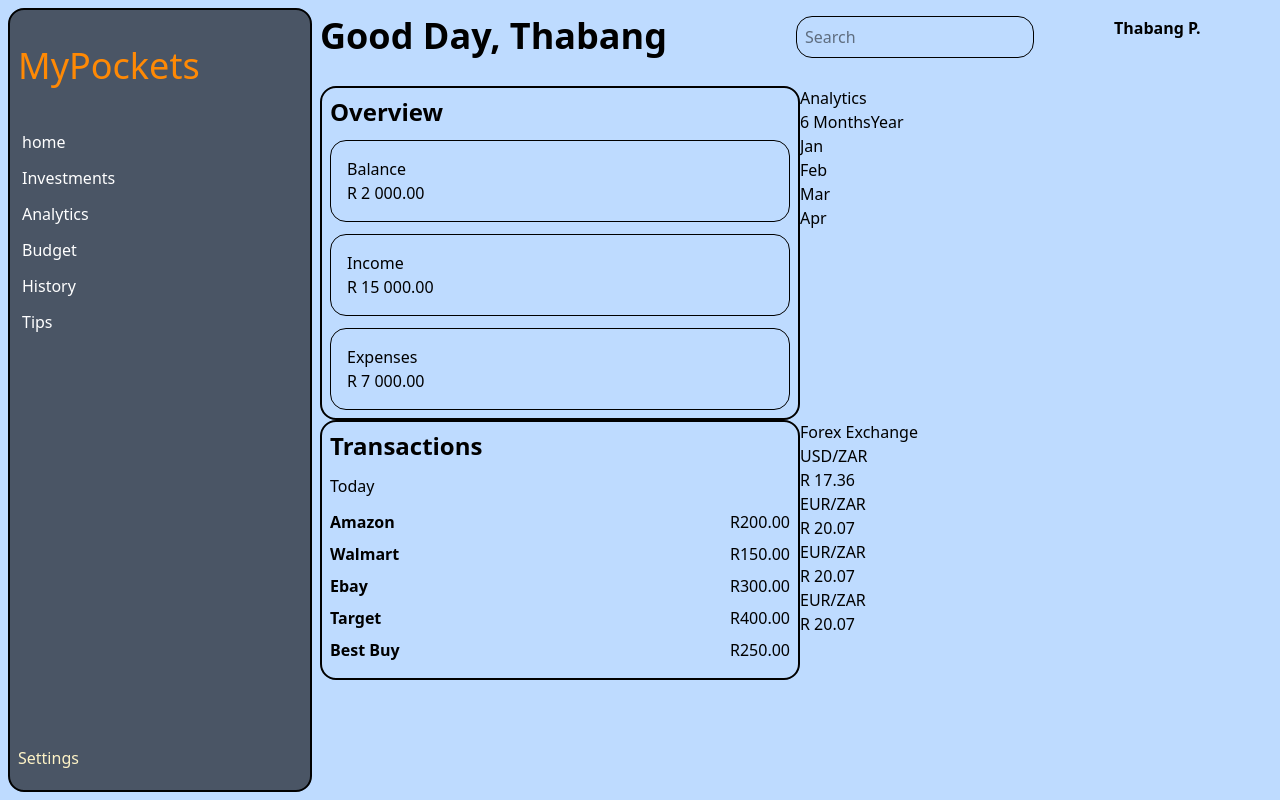
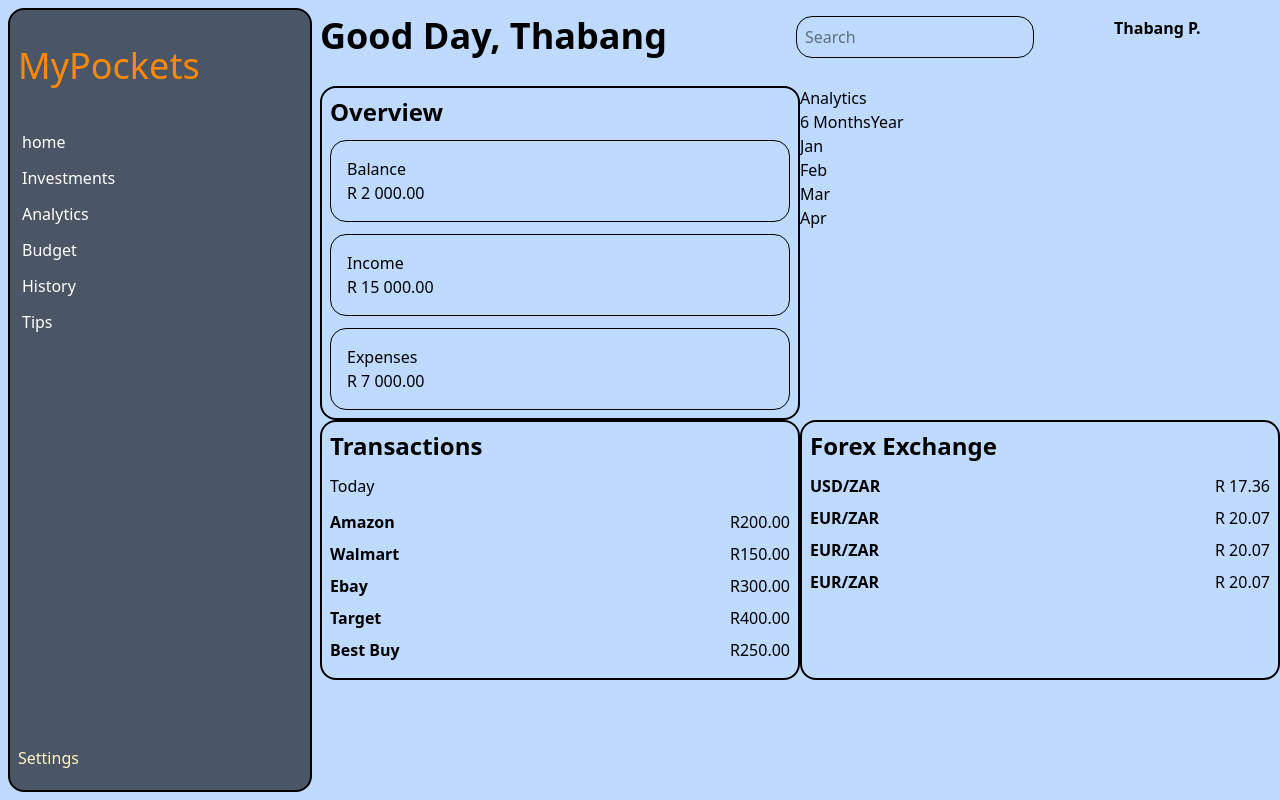
Before and after one commit to ThabangP07/My_Pockets, a React (Vite) app in the folder My_Pockets/: page / in a window 1280 px wide. Built offline with nearby package versions, Linux system fonts and the light colour scheme.

Commit message:
style: enhance Exchange and ExchangeHeadings components with layout and styling

```diff
--- a/My_Pockets/src/components/Exchange.jsx
+++ b/My_Pockets/src/components/Exchange.jsx
@@ -6,14 +6,14 @@ import userData from '../data/exchange.json';
 function Exchange() {
 
   return (
-    <div>
-      <h2>Forex Exchange</h2>
+    <section className="border-2 rounded-2xl p-2 space-y-3">
+      <h2 className="font-bold text-2xl">Forex Exchange</h2>
       <div>
         {userData.map((data) => (
           <ExchangeHeadings header={data.header} exchange={data.exchange} />
         ))}
       </div>
-    </div>
+    </section>
   );
 }
 
--- a/My_Pockets/src/components/ExchangeHeadings.jsx
+++ b/My_Pockets/src/components/ExchangeHeadings.jsx
@@ -2,8 +2,8 @@ import React from 'react'
 
 function ExchangeHeadings({header, exchange}) {
   return (
-    <div>
-      <p>{header}</p>
+    <div className="flex justify-between space-y-2">
+      <p className='font-bold'>{header}</p>
       <p>{exchange}</p>
     </div>
   );
```
